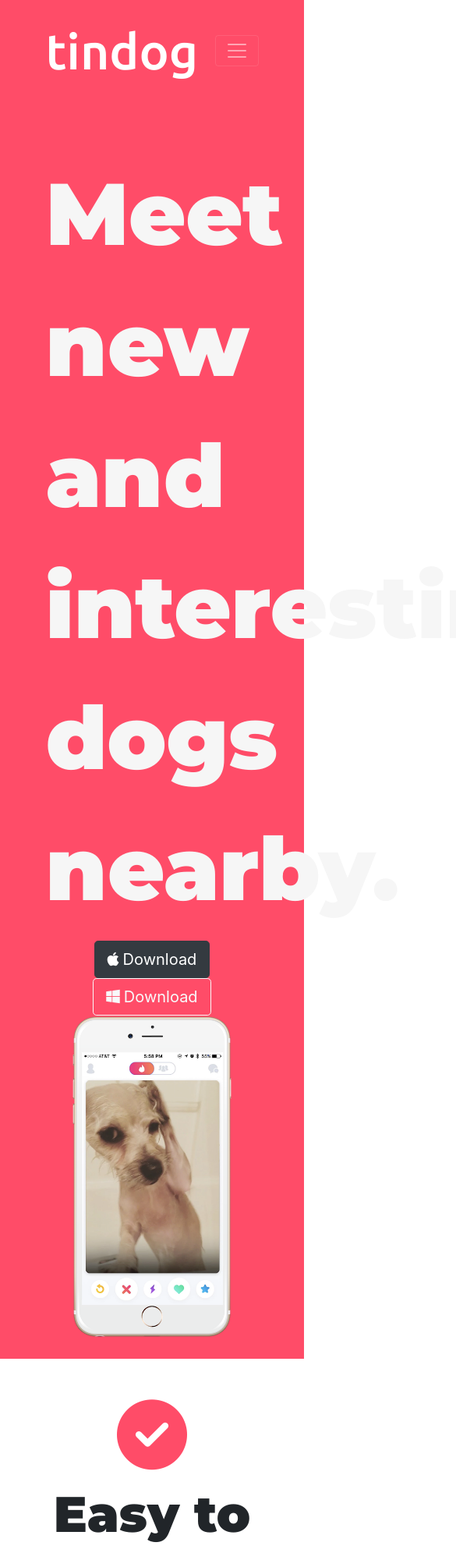
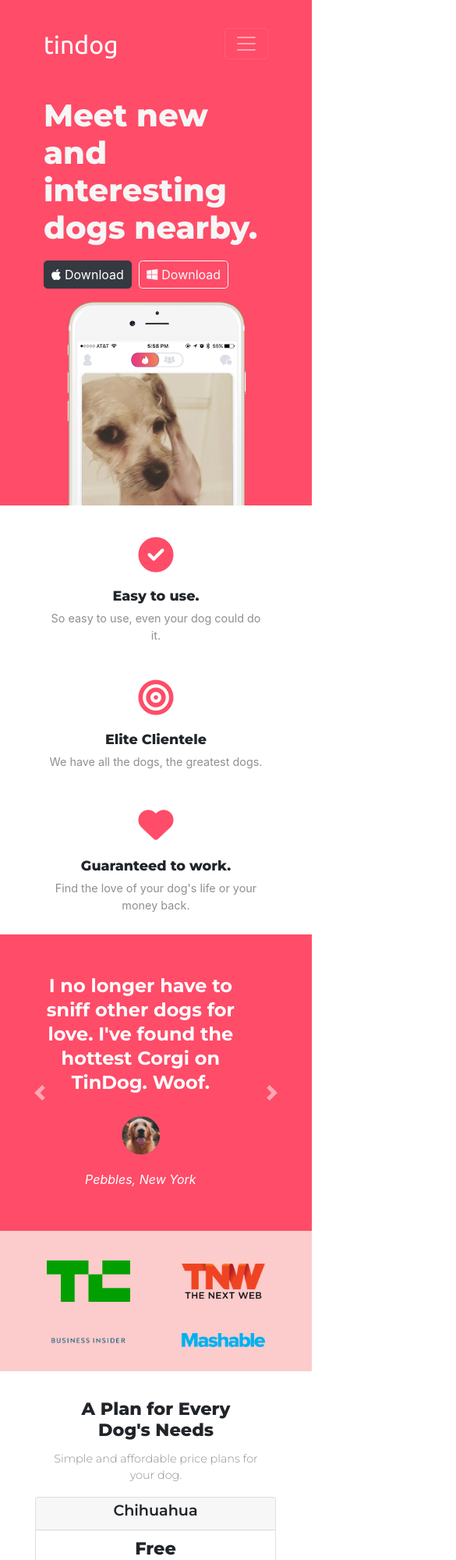
Before and after one commit to deepakaravind98/TinDog, a plain HTML site: page index.html in a window 390 px wide. Shown: the top 2000 px of the page at 78% size, 585 px wide, since content can reach past the window. Drawn offline with nearby package versions, Linux system fonts and the light colour scheme.

Commit message:
Update styles.css

```diff
--- a/css/styles.css
+++ b/css/styles.css
@@ -20,7 +20,7 @@
 .navbar-brand {
   font-size: 2.5rem;
   font-family: 'Ubuntu', sans-serif;
-  font-weight: 410;
+  font-weight: 400;
 }
 
 .nav-item {
@@ -43,7 +43,7 @@
 
 /*Heading Styling ENDS*/
 /*Button Styling*/
-.download-button-title {
+.download-button1 {
   margin: 5% 3% 5% 0;
   font-weight: 500;
 }
@@ -66,33 +66,51 @@
 }
 
 /*for lower screen sizes*/
-@media (max-width: 990px) {
+@media (max-width: 1028px) {
   .iphone-dog {
+    text-align: center;
     position: static;
     transform: rotate(0);
-    z-index: -1;
-    width: 75%;
+    width: 80%;
+    margin-left: 30px;
   }
 
   #title {
-    text-align: center;
+    width: 400px;
+    height: 648px;
+
   }
+
   .heading-main {
+    padding-top: 20px;
+    font-size: 2.5rem;
+    line-height: 1.2;
+    font-weight: 800;
     text-align: left;
-    font-size: 7rem;
-}
+  }
+
+  .navbar{
+    padding-bottom: 20px;
+  }
+
   .navbar-brand {
-    font-size: 4rem;
-}
-  .download-button-title {
-  text-align: left;
-  font-size: 3rem;
-  font-weight: 300;
-}
-  .download-button-footer{
-    text-align: center;
-  font-size: 3rem;
-  font-weight: 300;
+    font-size: 2rem;
+    font-family: 'Ubuntu', sans-serif;
+    font-weight: 400;
+    padding-bottom: 1%;
+  }
+
+  .container-fluid {
+    padding: 7% 14% 7%;
+  }
+
+  .download-button1{
+    text-align: left;
+    margin: 10px 5px 15px 0;
+    padding: 5px 9px;
+    font-weight: 400;
+    font-size: 1rem;
+
   }
 }
 
@@ -109,7 +127,7 @@
 .features-font {
   font-family: 'Montserrat', sans-serif;
   font-size: 1.2rem;
-  font-weight: 850;
+  font-weight: 800;
 }
 
 #features p {
@@ -131,21 +149,30 @@
   padding: 5%
 }
 
-@media (max-width: 990px) {
+@media (max-width: 1028px){
+#features {
+    width: 400px;
+    height: 550px;
+    padding-right: 60px;
+    padding-left: 60px;
+    padding-top: 25px;
+    padding-bottom: 50px;
+  }
+
   .features-font {
-    font-size: 4rem;
+
+    font-size: 1.1rem;
   }
 
   #features p {
-    font-size: 3rem;
-    font-weight: 350;
+    font-size: 0.9rem;
+    font-weight: 400;
+  }
+  .fas {
+    font-size: 45px;
   }
 
-  .fas {
-    font-size: 90px;
-  }
 }
-
 /*************************Features Styling Ends****************************/
 /*************************Testimonials Styling**************************/
 #testimonials {
@@ -171,15 +198,22 @@
   margin: 20px;
 }
 
-@media (max-width: 990px) {
+@media (max-width: 1028px) {
+  #testimonials{
+    width: 400px;
+    height: 380px;
+    padding: 25px;
+  }
+
+
   .testimonial-text {
-    font-size: 2rem;
+    font-size: 1.5rem;
     line-height: 1.3;
   }
-
   .testimonial-image {
     width: 20%;
   }
+
 }
 
 /*************************Testimonials Styling ENDS**************************/
@@ -195,16 +229,19 @@
   margin: 20px 31px 20px;
 }
 
-@media (max-width: 990px) {
+@media (max-width: 1028px) {
+  #press{
+    width: 400px;
+    height: 180px;
+    padding-left: 10px;
+    padding-right: 10px;
+    padding-top: 18px;
+    padding-bottom: 18px;
+  }
   .press-image {
-    width: 15%;
-  }
-
-  #press {
-    padding: 2% 1%;
+    width: 28%;
   }
 }
-
 /******************************Press Styling ENDS************************************/
 /******************************PRICES Styling ************************************/
 #pricing {
@@ -223,30 +260,54 @@
 
 #pricing p {
   font-size: 1rem;
-  font-weight: 450;
+  font-weight: 400;
   color: #8f8f8f;
 }
 
 .pricing-column {
   padding: 3% 2%;
 }
+@media (max-width: 1028px) {
 
-@media (max-width: 990px) {
+  #pricing{
+    width: 400px;
+    padding: 30px 60px;
+  }
+
+  .pricing-column {
+    padding: 0;
+    margin-right: 1px;
+    margin-bottom: 20px;
+
+  }
   #pricing h3 {
-    font-size: 3rem;
-    font-weight: 800;
+    font-size: 1.2rem;
+    font-weight: 600;
   }
 
   #pricing h2 {
-    font-size: 3.4rem;
-    font-weight: 900;
+    font-size: 1.4rem;
+    font-weight: 800;
+    padding: 5px 10px 5px;
   }
 
   #pricing p {
-    font-size: 1.6rem;
-    font-weight: 350;
+    font-size: 0.9rem;
+    font-weight: 300;
     color: #8f8f8f;
   }
+  .card-header{
+    padding: 5px;
+  }
+  .card-body{
+    padding: 5px;
+  }
+
+  .price-button{
+    padding: 4px 0;
+    font-size: 1rem;
+  }
+
 }
 
 /******************************PRICES Styling ENDS ************************************/
@@ -265,10 +326,28 @@
   line-height: 1.5;
 }
 
-@media (max-width: 990px) {
+.download-button2 {
+  margin: 5% 3% 5% 0;
+  font-weight: 500;
+}
+
+@media (max-width: 1028px) {
+
+  #cta{
+  width: 400px;
+  height: 270px;
+  padding: 40px 50px;
+  }
   .ctafont {
-    font-size: 3.5rem;
+    font-size: 2rem;
     line-height: 1.3;
+  }
+  .download-button2{
+    margin: 10px 5px 15px 0px;
+    padding: 5px 11px;
+    font-weight: 400;
+    font-size: 0.9rem;
+
   }
 }
 
@@ -295,26 +374,15 @@
   font-size: 120%;
 }
 
-.download-button-footer {
-  margin: 5% 3% 5% 0;
-  font-weight: 500;
-}
-
-@media (max-width: 990px) {
+@media (max-width: 1028px) {
   #footer {
-    padding: 5% 10% 5%;
-  }
-
-  .footercopyright {
-    font-size: 1.5rem;
+    width: 400px;
+    height: 150px;
+    padding: 30px 100px 30px;
   }
 
   .social-icons {
     padding-top: 5%;
   }
 
-  .iconss {
-    padding-left: 10px;
-    font-size: 160%;
-  }
 }
```
